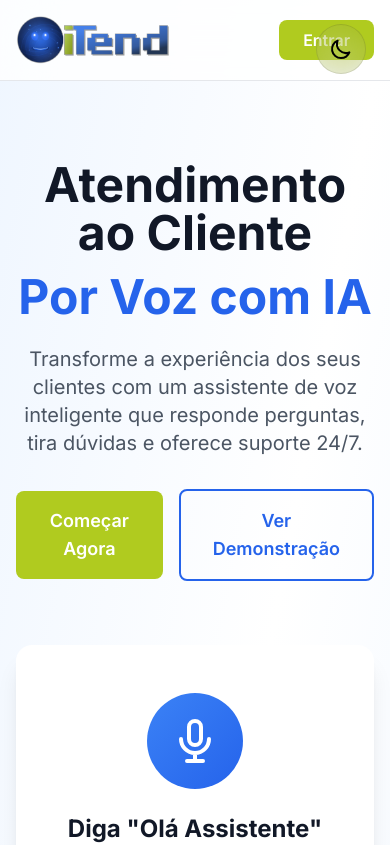
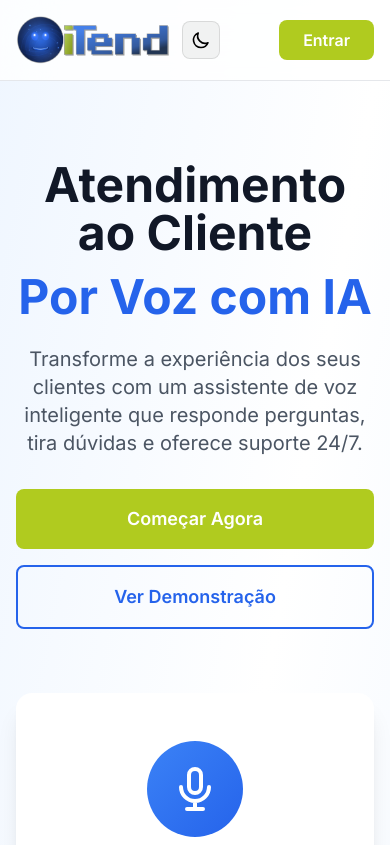
Before and after one commit to BigCorps/minhAi, a Next.js app: page / in a window 390 px wide. Shown: the top 845 px of the page. Built offline with nearby package versions, Linux system fonts and the light colour scheme.

Commit message:
Update page.tsx

```diff
--- a/app/page.tsx
+++ b/app/page.tsx
@@ -5,16 +5,13 @@ import Image from 'next/image';
 import { useState, useEffect } from 'react';
 
 export default function HomePage() {
-  const [theme, setTheme] = useState<'dark' | 'light'>('dark'); // SEMPRE inicia dark
+  const [theme, setTheme] = useState<'dark' | 'light'>('dark');
 
   useEffect(() => {
     const mediaQuery = window.matchMedia('(prefers-color-scheme: light)');
-
-    // Só muda para light se o SISTEMA estiver em light mode
     if (mediaQuery.matches) {
       setTheme('light');
     }
-    // Se for dark ou sem preferência, mantém dark (padrão)
   }, []);
 
   return (
@@ -24,27 +21,7 @@ export default function HomePage() {
         : 'bg-gradient-to-br from-blue-50 via-white to-blue-50'
     }`}>
 
-      {/* Botão de Toggle de Tema */}
-      <button
-        onClick={() => setTheme(theme === 'dark' ? 'light' : 'dark')}
-        className={`fixed top-6 right-6 z-50 p-3 rounded-full backdrop-blur-xl border transition-all hover:scale-110 ${
-          theme === 'dark'
-            ? 'bg-white/5 border-white/10 text-white hover:bg-white/10'
-            : 'bg-black/5 border-black/10 text-black hover:bg-black/10'
-        }`}
-      >
-        {theme === 'dark' ? (
-          <svg className="w-6 h-6" fill="none" stroke="currentColor" viewBox="0 0 24 24">
-            <path strokeLinecap="round" strokeLinejoin="round" strokeWidth={2} d="M12 3v1m0 16v1m9-9h-1M4 12H3m15.364 6.364l-.707-.707M6.343 6.343l-.707-.707m12.728 0l-.707.707M6.343 17.657l-.707.707M16 12a4 4 0 11-8 0 4 4 0 018 0z" />
-          </svg>
-        ) : (
-          <svg className="w-6 h-6" fill="none" stroke="currentColor" viewBox="0 0 24 24">
-            <path strokeLinecap="round" strokeLinejoin="round" strokeWidth={2} d="M20.354 15.354A9 9 0 018.646 3.646 9.003 9.003 0 0012 21a9.003 9.003 0 008.354-5.646z" />
-          </svg>
-        )}
-      </button>
-
-      {/* Header */}
+      {/* Header COM BOTÃO DE TEMA INTEGRADO */}
       <header className={`border-b transition-colors ${
         theme === 'dark'
           ? 'bg-slate-900/50 border-white/10 backdrop-blur-xl'
@@ -52,6 +29,8 @@ export default function HomePage() {
       }`}>
         <div className="max-w-7xl mx-auto px-4 sm:px-6 lg:px-8 py-4">
           <div className="flex justify-between items-center">
+            {/* Logo + Botão de Tema Juntos */}
+            <div className="flex items-center space-x-3">
               <Image
                 src="/logo.png"
                 alt="iTend"
@@ -59,6 +38,30 @@ export default function HomePage() {
                 height={68}
                 className="h-12 w-auto"
               />
+
+              {/* Botão de Tema INTEGRADO */}
+              <button
+                onClick={() => setTheme(theme === 'dark' ? 'light' : 'dark')}
+                className={`p-2 rounded-lg backdrop-blur-xl border transition-all hover:scale-110 ${
+                  theme === 'dark'
+                    ? 'bg-white/5 border-white/10 text-white hover:bg-white/10'
+                    : 'bg-black/5 border-black/10 text-black hover:bg-black/10'
+                }`}
+                aria-label="Alternar tema"
+              >
+                {theme === 'dark' ? (
+                  <svg className="w-5 h-5" fill="none" stroke="currentColor" viewBox="0 0 24 24">
+                    <path strokeLinecap="round" strokeLinejoin="round" strokeWidth={2} d="M12 3v1m0 16v1m9-9h-1M4 12H3m15.364 6.364l-.707-.707M6.343 6.343l-.707-.707m12.728 0l-.707.707M6.343 17.657l-.707.707M16 12a4 4 0 11-8 0 4 4 0 018 0z" />
+                  </svg>
+                ) : (
+                  <svg className="w-5 h-5" fill="none" stroke="currentColor" viewBox="0 0 24 24">
+                    <path strokeLinecap="round" strokeLinejoin="round" strokeWidth={2} d="M20.354 15.354A9 9 0 018.646 3.646 9.003 9.003 0 0012 21a9.003 9.003 0 008.354-5.646z" />
+                  </svg>
+                )}
+              </button>
+            </div>
+
+            {/* Navegação Desktop */}
             <nav className="hidden md:flex items-center space-x-8">
               <a href="#recursos" className={`transition-colors ${
                 theme === 'dark' ? 'text-white/70 hover:text-white' : 'text-gray-600 hover:text-gray-900'
@@ -70,6 +73,8 @@ export default function HomePage() {
                 theme === 'dark' ? 'text-white/70 hover:text-white' : 'text-gray-600 hover:text-gray-900'
               }`}>Contato</a>
             </nav>
+
+            {/* Botão Entrar */}
             <Link
               href="/login"
               className="px-6 py-2 bg-primary-green text-white rounded-lg hover:bg-primary-green-dark transition font-semibold"
@@ -99,16 +104,16 @@ export default function HomePage() {
             Transforme a experiência dos seus clientes com um assistente de voz inteligente
             que responde perguntas, tira dúvidas e oferece suporte 24/7.
           </p>
-          <div className="flex items-center justify-center space-x-4">
+          <div className="flex flex-col sm:flex-row items-center justify-center gap-4">
             <Link
               href="/login"
-              className="px-8 py-4 bg-primary-green text-white rounded-lg hover:bg-primary-green-dark transition font-semibold text-lg"
+              className="w-full sm:w-auto px-8 py-4 bg-primary-green text-white rounded-lg hover:bg-primary-green-dark transition font-semibold text-lg text-center"
             >
               Começar Agora
             </Link>
             <Link
               href="/teste-wake-word"
-              className={`px-8 py-4 border-2 rounded-lg transition font-semibold text-lg ${
+              className={`w-full sm:w-auto px-8 py-4 border-2 rounded-lg transition font-semibold text-lg text-center ${
                 theme === 'dark'
                   ? 'border-blue-400 text-blue-400 hover:bg-blue-400/10'
                   : 'border-blue-600 text-blue-600 hover:bg-blue-50'
```
Lines whose indentation alone changed are shown as unchanged.
